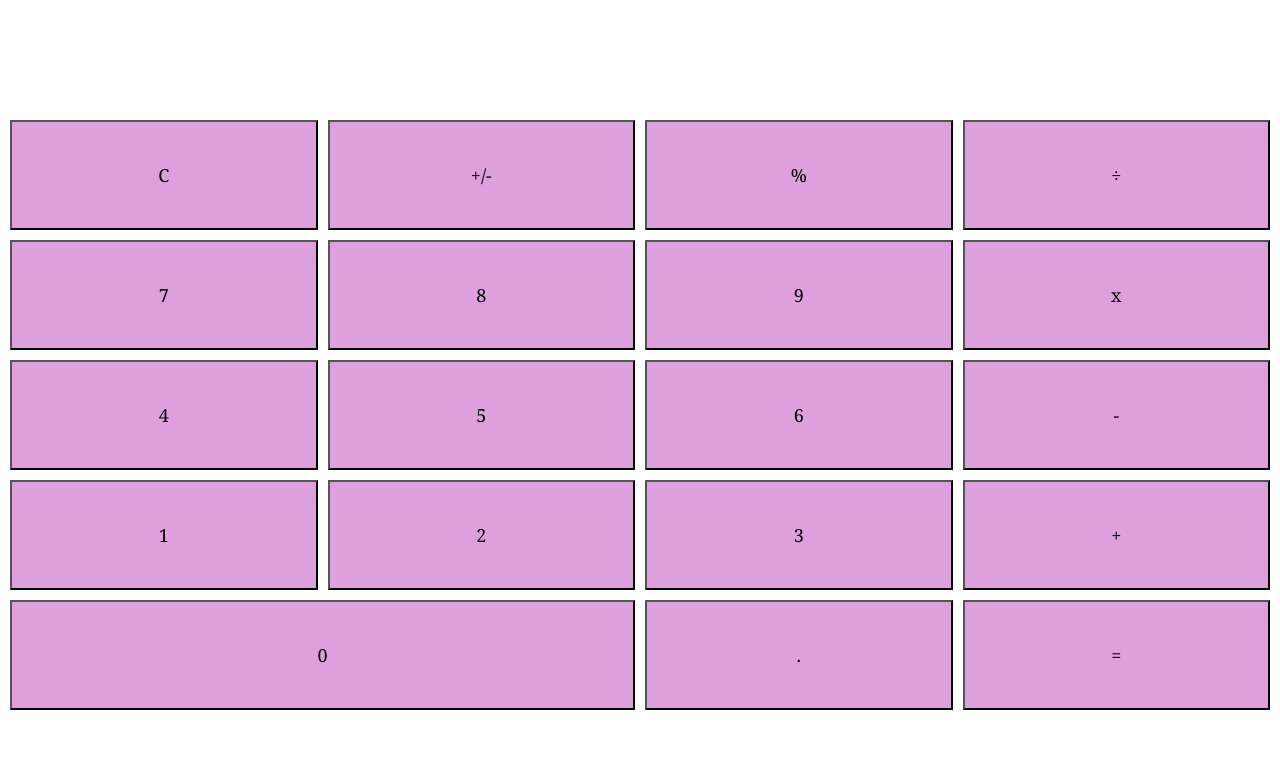
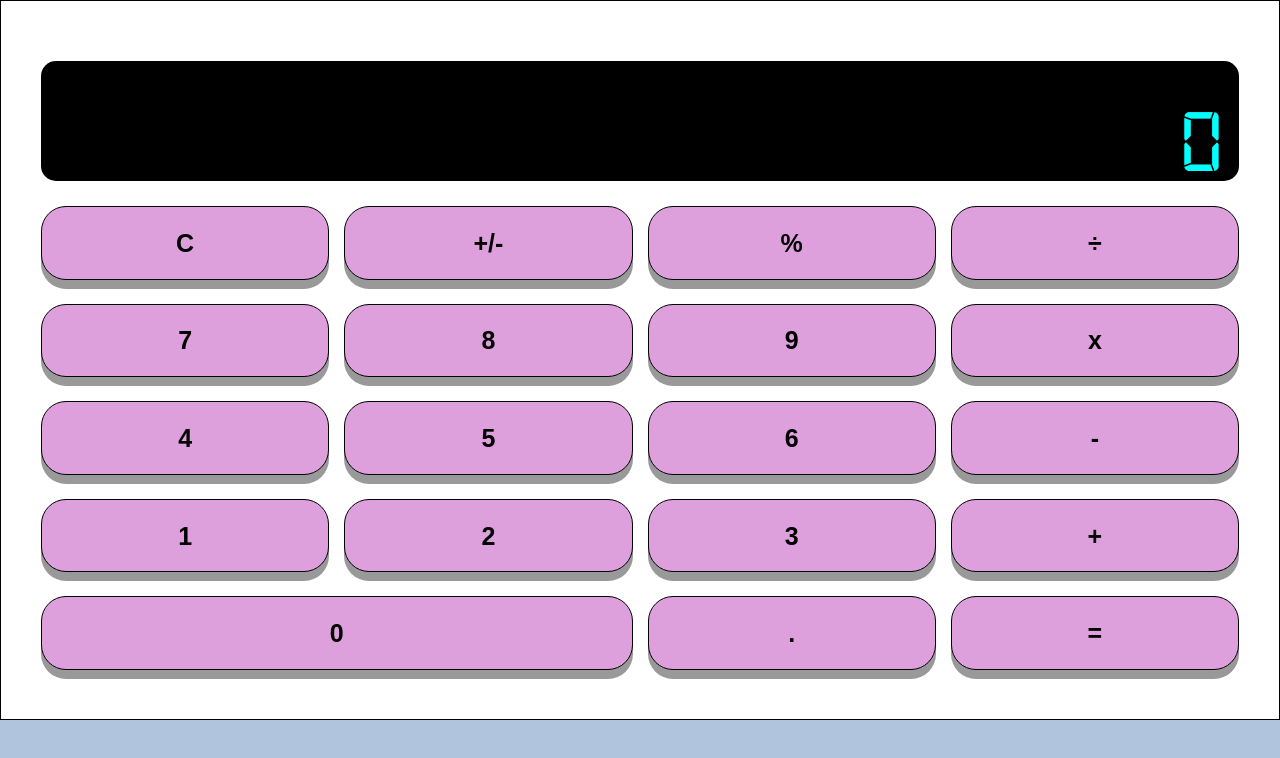
Before and after one commit to julietrubin/calculator, a Gatsby site: page / in a window 1280 px wide. Built offline with nearby package versions, Linux system fonts and the light colour scheme; Gatsby itself is replaced by a stand-in of ours.

Commit message:
styled mw and desktop. fixed bugs

```diff
--- a/gatsby-config.js
+++ b/gatsby-config.js
@@ -9,8 +9,8 @@
     {
       resolve: `gatsby-source-filesystem`,
       options: {
-        name: `images`,
-        path: `${__dirname}/src/images`,
+        name: `src`,
+        path: `${__dirname}/src/`,
       },
     },
     `gatsby-transformer-sharp`,
--- a/package.json
+++ b/package.json
@@ -12,7 +12,7 @@
     "gatsby-plugin-offline": "^3.0.32",
     "gatsby-plugin-react-helmet": "^3.1.21",
     "gatsby-plugin-sharp": "^2.4.3",
-    "gatsby-source-filesystem": "^2.1.46",
+    "gatsby-source-filesystem": "^2.1.48",
     "gatsby-transformer-sharp": "^2.3.13",
     "prop-types": "^15.7.2",
     "react": "^16.12.0",
--- a/src/components/Calculator.js
+++ b/src/components/Calculator.js
@@ -1,4 +1,5 @@
 import React from "react"
+import ReactDOM from 'react-dom';
 
 import styles from "./calculator.module.css"
 import Button from "./Button"
@@ -89,7 +90,11 @@
     super(props);
     this.handleClick = this.handleClick.bind(this);
     // freezeNumber: prevents adding digits to the end of a computed number.
-    this.state = {num1: "", num2: "", operator: "", output: "", freezeNumber: false};
+    this.state = {num1: "", num2: "", operator: "", output: "0", freezeNumber: false};
+
+    this.outputContainer = React.createRef();
+    this.outputText = React.createRef();
+
   }
 
   isOperatorClick(value) {
@@ -104,10 +109,23 @@
     return this.state.operator === value && this.state.num2 === "";
   }
 
+  makeOutputFontSmaller(output) {
+    // TODO:
+    // const outputContainerNode = this.outputContainer.current;
+    // const outputTextNode = this.outputText.current;
+
+    // if (outputTextNode.offsetWidth > outputContainerNode.offsetWidth) {
+    //   const domNode = ReactDOM.findDOMNode(outputContainerNode);
+    //   debugger;
+
+    // }
+
+  }
+
   handleClick(value) {
     let num1 = this.state.num1;
     let num2 = this.state.num2;
-    let output = "";
+    let output = "0";
     let operator = this.state.operator;
     let freezeNumber = false;
 
@@ -152,7 +170,13 @@
           num1 = output;
           num2 = "";
           operator = "";
+        } else {
+          output = this.state.output;
         }
+    }
+
+    if (this.makeOutputFontSmaller(output)) {
+
     }
 
     console.log({ num1, operator, num2, output, freezeNumber })
@@ -163,7 +187,10 @@
   render() {
     return (
       <div className={styles.calculator}>
-        <div className={styles.output_container}><div className={styles.output_text}>{this.state.output}</div></div>
+        <div ref={this.outputContainer} className={styles.output_container}>
+          <div ref={this.outputText} className={styles.output_text}>{this.state.output}</div>
+        </div>
+
         <Button onClick={this.handleClick} value={CLEAR}></Button>
         <Button onClick={this.handleClick} value={PLUS_MINUS}></Button>
         <Button onClick={this.handleClick} value={REMAINDER}
--- a/src/components/calculator.module.css
+++ b/src/components/calculator.module.css
@@ -1,24 +1,17 @@
+
+/* font https://www.1001fonts.com/calculator-fonts.html */
+/* free for personal use */
+
+@font-face {
+    font-family: 'digital-7';
+    src: url('../fonts/digital-7.ttf');
+}
+
 
 .calculator {
-    margin: 10px auto;
     display: grid;
     grid-template-columns: repeat(4, 1fr);
-    grid-template-rows: 100px;
-    background: pink;
-    grid-gap: 10px 10px;
-    padding: 10px;
-    height: 500px;
-    width: 400px;
-}
-
-.button {
-    text-align: center;
-    background: white;
-}
-
-.highlighted_button {
-    text-align: center;
-    background: grey;
+    grid-template-rows: 130px;
 }
 
 .wide_button {
@@ -29,27 +22,86 @@
     grid-row: 1;
     grid-column: 1/5;
     position: relative;
-    font-size: 5rem;
+    overflow: hidden;
     line-height: 1;
+
+}
+
+.button {
+    font-family: Arial, Helvetica, sans-serif;
+    outline: none;
+    border: none;
+    font-weight: bold;
 }
 
 .output_text {
     position: absolute;
-    bottom: 10px;
-    right: 10px;
+    bottom: 5px;
+    right: 15px;
+    font-family: digital-7;
+    color: aqua;
+    letter-spacing: 2px;
+}
+
+
+@media (min-width: 601px) {
+    .calculator {
+        margin: 10px auto;
+        grid-gap: 15px 15px;
+        padding: 60px 40px 40px 40px;
+        height: 700px;
+        width: 420px;
+        border-radius: 25px;
+        border: 1px solid black;
+        background: lightgrey;
+    }
+    .output_container {
+        font-size: 5rem;
+        background-color: black;
+        border-radius: 15px;
+        margin-bottom: 10px;
+    }
+
+    .button {
+        border-radius: 25px;
+        background: white;
+        box-shadow: 0 9px #999;
+        margin-bottom: 9px;
+        border: 1px solid black;
+        font-size: 25px;
+    }
+
+    .button:hover {background-color: yellow}
+
+    .button:active, .highlighted_button {
+        background-color: yellow;
+        box-shadow: 0 5px #666;
+        transform: translateY(4px);
+    }
 }
 
 @media (max-width: 600px) {
     .calculator {
         width: 100%;
-        background-color:white;
-        margin: 0;
         height: 90vh;
-        padding: 20px;
-        overflow: hidden;
+        grid-gap: 10px 10px;
+        padding: 0 30px;
+
+
     }
     .button {
-        background-color: plum;
+        border-radius: 2px;
+        color: white;
+        font-size: 2rem;
+        border-radius: 20px;
+        -webkit-text-stroke: 1px black;
+    }
+
+    .highlighted_button {
+        background-color: yellow;
+    }
+    .output_text {
+        font-size: 5rem;
     }
 }
 
@@ -59,6 +111,7 @@
         height: 90vh;
         margin: 0;
         background-color:white;
+        border-radius: 0;
     }
     .button {
         background-color: plum;
--- a/src/components/layout.css
+++ b/src/components/layout.css
@@ -7,6 +7,9 @@
   margin: 0;
   -webkit-font-smoothing: antialiased;
   -moz-osx-font-smoothing: grayscale;
+  background-color: lightsteelblue;
+  width: 100%;
+  height: 100%;
 }
 article,
 aside,
@@ -620,3 +623,10 @@
     font-size: 100%;
   }
 }
+
+@media (max-width: 600px) {
+  body {
+    background-color: black;
+
+  }
+}
```
Also changed, not shown: src/fonts/digital-7.ttf (added), 1 other file.
